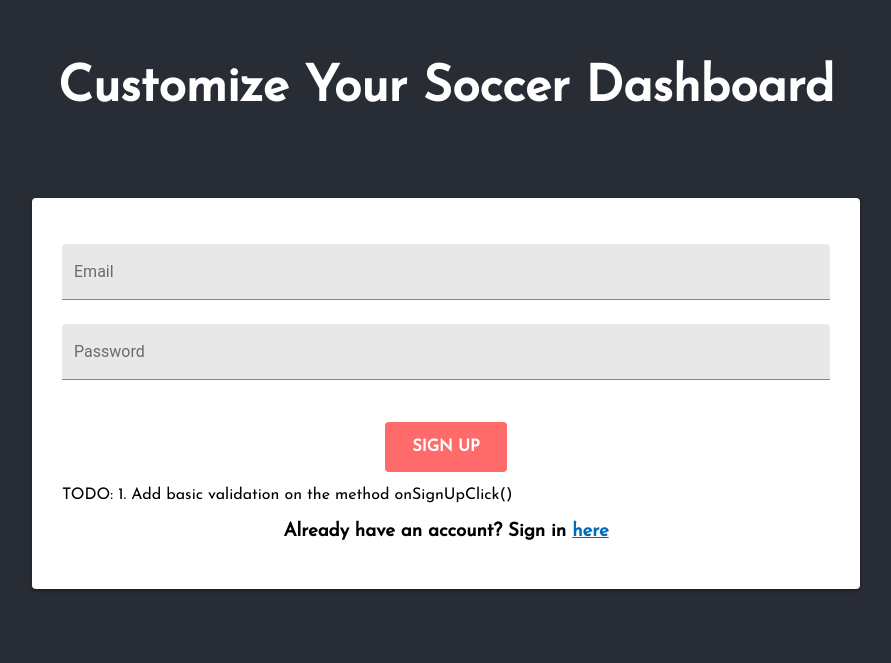
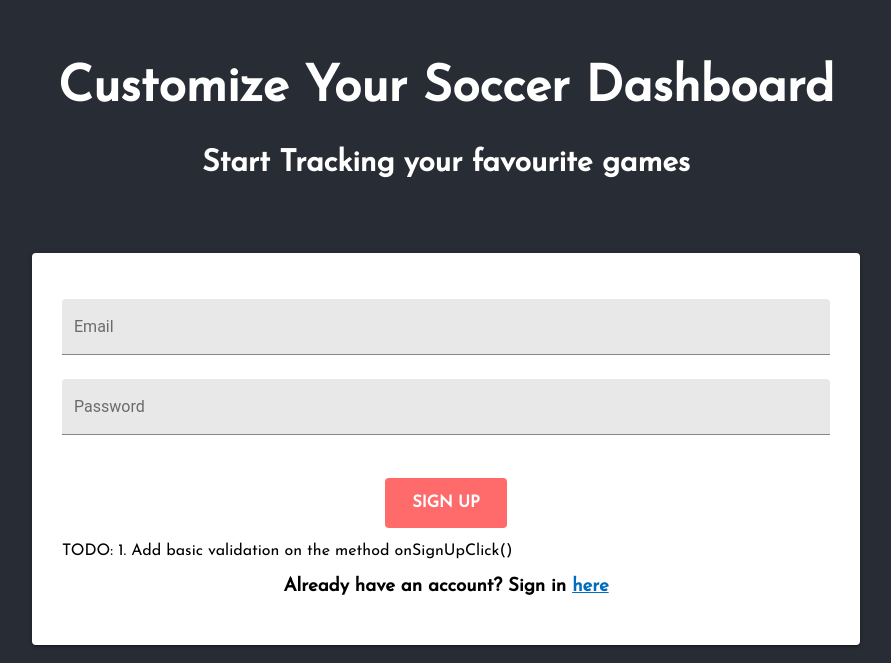
Before and after one commit to YuhanLee/SoccerDashboard, a React (Create React App) app: page / in a window 1280 px wide. Shown: the part 137-800 px from the top of the page, without its empty margins (194-1085 px from the left). Built offline with nearby package versions, Linux system fonts and the light colour scheme; a web font is replaced by a local one.

Commit message:
added description

```diff
--- a/src/components/LandingPage.jsx
+++ b/src/components/LandingPage.jsx
@@ -58,8 +58,8 @@ const styles = theme => ({
 
   signInContent: {
     display: 'flex',
+    justifyContent: 'center',
     color: 'black',
-    justifyContent: 'center',
   },
 
   textFields: {
@@ -81,8 +81,11 @@ class LandingPage extends React.Component {
         <div  className={classes.textContent}>
           <h1 style={{fontSize: '50px', marginTop: '0px'}}> Customize Your Soccer Dashboard </h1>
         </div>
+        <h2 style={{fontSize: '30px', display: 'flex', justifyContent: 'center', marginTop: '0px' }}> Start Tracking your favourite games</h2>
+
 
         <div className={classes.mainContent}>
+
           <Paper align="center" className={classes.root}>
             <div className={classes.textFields}>
               <TextField
```
